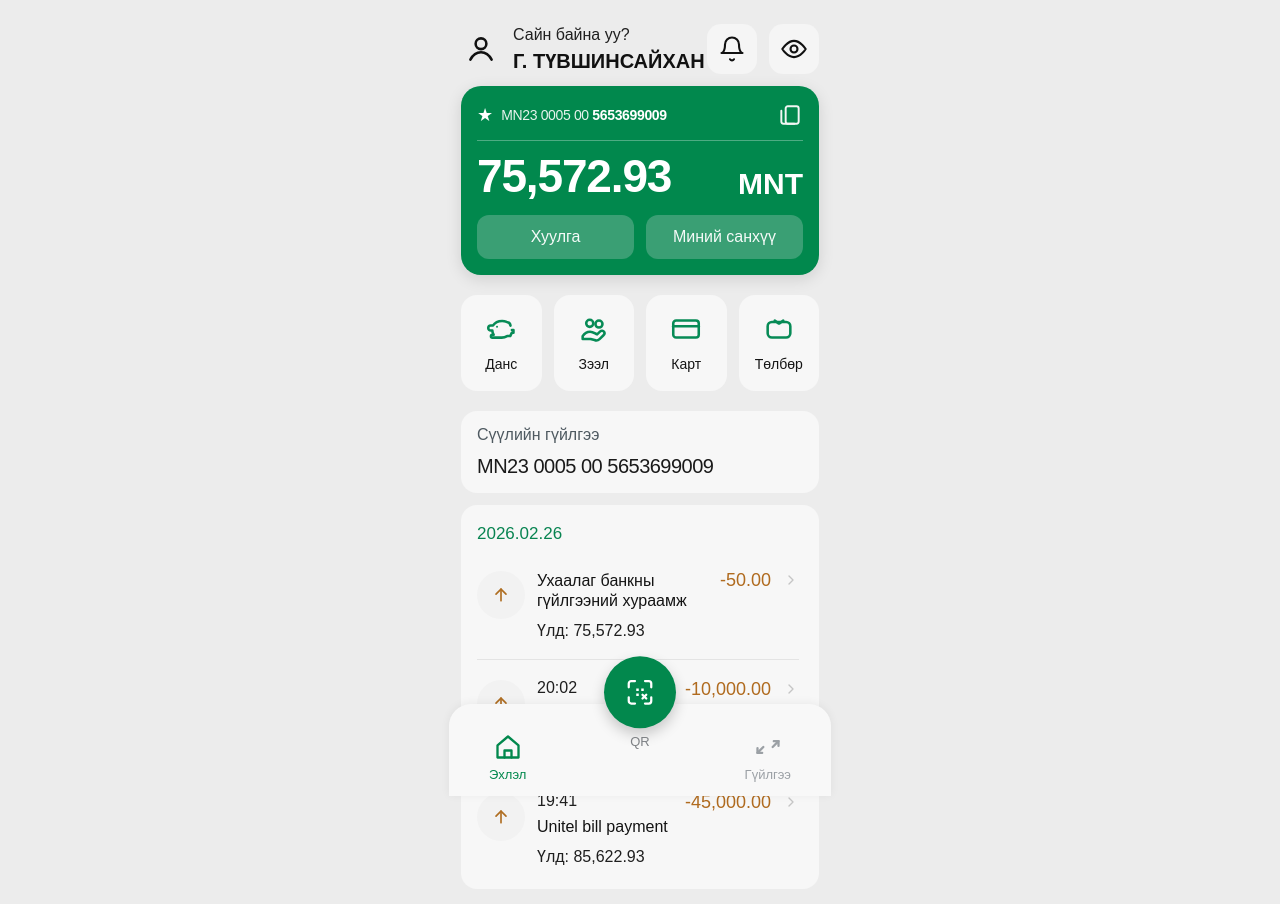
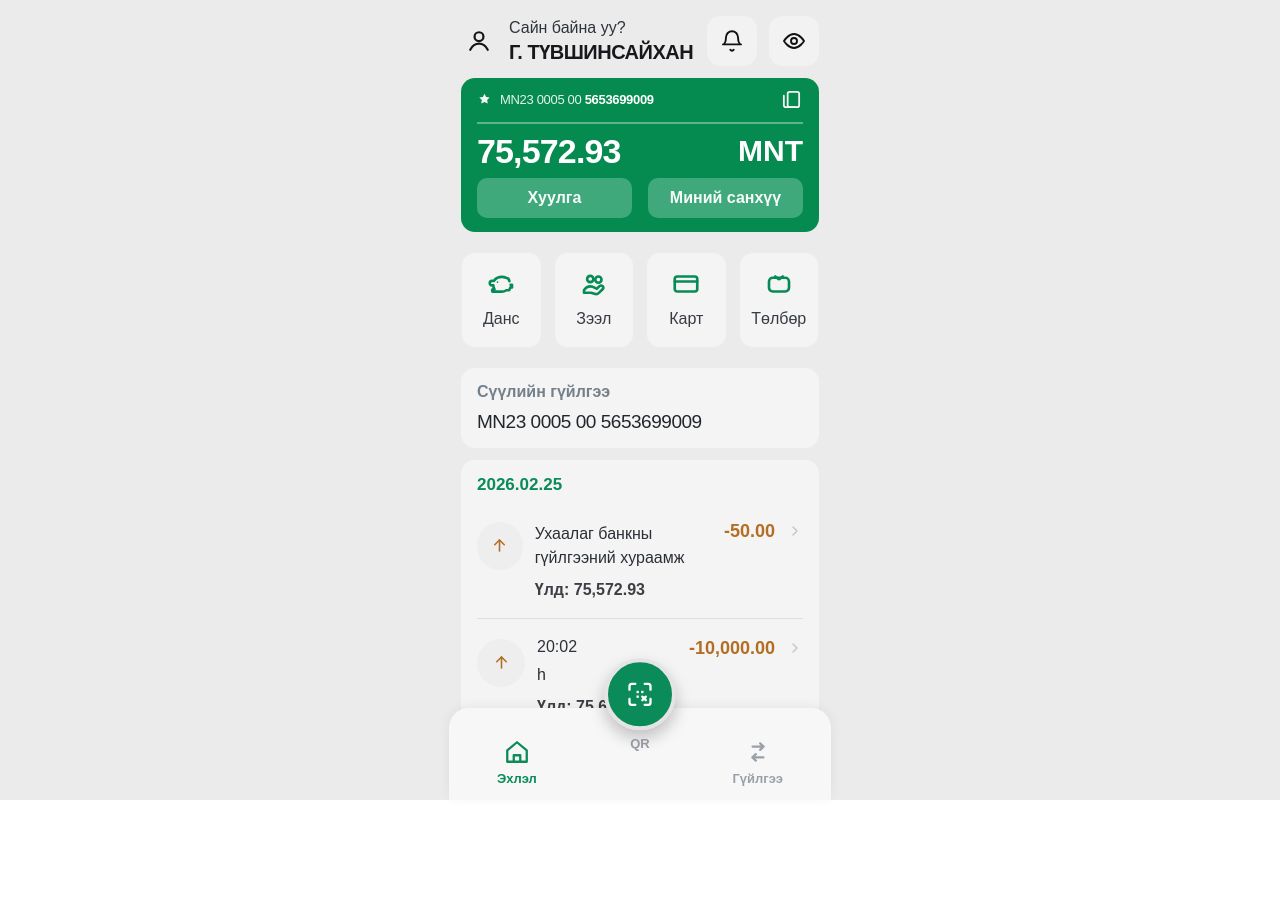
Before and after one commit to Tuvshee555/Bank, a Next.js app: page / in a window 1280 px wide. Shown: the top 904 px of the page. After the commit the page ends 800 px from the top, so only its background shows below. Built offline with nearby package versions, Linux system fonts and the light colour scheme.

Commit message:
i think everything with the ai is done now my hand needs to work

```diff
--- a/app/globals.css
+++ b/app/globals.css
@@ -20,6 +20,7 @@
 }
 
 body {
+  margin: 0;
   background: var(--background);
   color: var(--foreground);
   font-family: Arial, Helvetica, sans-serif;
--- a/app/page.jsx
+++ b/app/page.jsx
@@ -7,9 +7,10 @@ import BottomNav from "../components/home/BottomNav";
 
 export default function Home() {
   return (
-    <main className="min-h-[100dvh] bg-[#ececec] text-[#111]">
+    <main className="h-[100svh] overflow-hidden bg-[#ebebeb] text-[#111]">
+      <div className="mx-auto h-full w-full max-w-[390px]">
         <div
-        className="mx-auto w-full max-w-[390px] pb-[120px]"
+          className="h-full overflow-y-auto overscroll-y-contain pb-[calc(108px+env(safe-area-inset-bottom))]"
           style={{ paddingTop: "max(env(safe-area-inset-top), 8px)" }}
         >
           <AccountHeader />
@@ -18,6 +19,7 @@ export default function Home() {
           <LastTransactionAccount />
           <Transactions />
         </div>
+      </div>
 
       <BottomNav />
     </main>
--- a/components/home/AccountHeader.jsx
+++ b/components/home/AccountHeader.jsx
@@ -1,15 +1,15 @@
 export default function AccountHeader() {
   return (
-    <div className="mt-4 flex items-center justify-between px-4">
+    <div className="mt-2 flex items-center justify-between px-4">
       <div className="flex items-center gap-3">
-        <div className="flex h-10 w-10 items-center justify-center rounded-full">
+        <div className="flex h-9 w-9 items-center justify-center">
           <svg
-            width="34"
-            height="34"
+            width="28"
+            height="28"
             viewBox="0 0 24 24"
             fill="none"
-            stroke="#111"
-            strokeWidth="1.8"
+            stroke="#141414"
+            strokeWidth="1.9"
             strokeLinecap="round"
             strokeLinejoin="round"
             aria-hidden="true"
@@ -20,23 +20,23 @@ export default function AccountHeader() {
         </div>
 
         <div className="leading-tight">
-          <p className="text-[16px] font-medium text-[#1f1f1f]">Сайн байна уу?</p>
-          <p className="mt-1 text-[20px] font-bold text-[#111]">Г. ТҮВШИНСАЙХАН</p>
+          <p className="text-[16px] font-medium text-[#2d3339]">Сайн байна уу?</p>
+          <p className="mt-0.5 text-[20px] font-bold tracking-tight text-[#16181b]">Г. ТҮВШИНСАЙХАН</p>
         </div>
       </div>
 
       <div className="flex items-center gap-3">
         <button
-          className="flex h-[50px] w-[50px] items-center justify-center rounded-[14px] bg-[#f5f5f5]"
+          className="flex h-[50px] w-[50px] items-center justify-center rounded-[14px] bg-[#f2f2f2]"
           aria-label="Notifications"
         >
           <svg
-            width="28"
-            height="28"
+            width="24"
+            height="24"
             viewBox="0 0 24 24"
             fill="none"
             stroke="#111"
-            strokeWidth="1.8"
+            strokeWidth="1.9"
             strokeLinecap="round"
             strokeLinejoin="round"
             aria-hidden="true"
@@ -47,16 +47,16 @@ export default function AccountHeader() {
         </button>
 
         <button
-          className="flex h-[50px] w-[50px] items-center justify-center rounded-[14px] bg-[#f5f5f5]"
+          className="flex h-[50px] w-[50px] items-center justify-center rounded-[14px] bg-[#f2f2f2]"
           aria-label="Hide balance"
         >
           <svg
-            width="28"
-            height="28"
+            width="24"
+            height="24"
             viewBox="0 0 24 24"
             fill="none"
             stroke="#111"
-            strokeWidth="1.8"
+            strokeWidth="1.9"
             strokeLinecap="round"
             strokeLinejoin="round"
             aria-hidden="true"
--- a/components/home/BalanceCard.jsx
+++ b/components/home/BalanceCard.jsx
@@ -1,21 +1,23 @@
 export default function BalanceCard() {
   return (
-    <div className="mx-4 mt-3 rounded-[20px] bg-[#01884d] p-4 text-white shadow-[0_4px_16px_rgba(0,0,0,0.12)]">
+    <div className="mx-4 mt-3 rounded-[14px] bg-[#058a4f] px-4 pb-[14px] pt-[10px] text-white">
       <div className="flex items-center justify-between">
         <div className="flex items-center gap-2 leading-none">
-          <span className="text-[18px]">★</span>
-          <p className="text-[14px] font-medium tracking-tight text-white/90">
+          <svg width="15" height="15" viewBox="0 0 24 24" fill="#f4f9f6" aria-hidden="true">
+            <path d="m12 2.8 2.6 5.2 5.7.8-4.1 4 1 5.7L12 15.8 6.8 18.5l1-5.7-4.1-4 5.7-.8Z" />
+          </svg>
+          <p className="text-[13px] font-medium tracking-tight text-white/90">
             MN23 0005 00 <span className="font-bold text-white">5653699009</span>
           </p>
         </div>
 
         <svg
-          width="26"
-          height="26"
+          width="23"
+          height="23"
           viewBox="0 0 24 24"
           fill="none"
-          stroke="#f2f6f4"
-          strokeWidth="1.8"
+          stroke="#f5f8f6"
+          strokeWidth="1.85"
           strokeLinecap="round"
           strokeLinejoin="round"
           aria-hidden="true"
@@ -25,20 +27,16 @@ export default function BalanceCard() {
         </svg>
       </div>
 
-      <div className="my-3 h-px bg-white/30" />
+      <div className="mb-[10px] mt-[11px] h-[1.5px] bg-white/35" />
 
-      <div className="flex items-end justify-between">
-        <p className="text-[46px] font-semibold leading-none tracking-tight">75,572.93</p>
-        <p className="text-[30px] font-semibold leading-none">MNT</p>
+      <div className="flex items-end justify-between leading-none">
+        <p className="text-[34px] font-semibold tracking-tight">75,572.93</p>
+        <p className="pb-[2px] text-[30px] font-semibold">MNT</p>
       </div>
 
-      <div className="mt-4 grid grid-cols-2 gap-3">
-        <button className="rounded-[12px] bg-[#3a9f74] py-2.5 text-[16px] font-medium text-white/95">
-          Хуулга
-        </button>
-        <button className="rounded-[12px] bg-[#3a9f74] py-2.5 text-[16px] font-medium text-white/95">
-          Миний санхүү
-        </button>
+      <div className="mt-[10px] grid grid-cols-2 gap-4">
+        <button className="h-[40px] rounded-[10px] bg-[#40a97c] text-[16px] font-semibold text-white/95">Хуулга</button>
+        <button className="h-[40px] rounded-[10px] bg-[#40a97c] text-[16px] font-semibold text-white/95">Миний санхүү</button>
       </div>
     </div>
   );
--- a/components/home/BottomNav.jsx
+++ b/components/home/BottomNav.jsx
@@ -6,19 +6,20 @@ export default function BottomNav() {
   const router = useRouter();
 
   return (
-    <div className="fixed bottom-0 left-1/2 w-full max-w-[390px] -translate-x-1/2 px-1 pb-1">
-      <div className="relative flex h-[92px] items-end justify-between rounded-t-[22px] bg-[#f8f8f8] px-10 pb-3 shadow-[0_-1px_10px_rgba(0,0,0,0.06)]">
-        <button className="flex flex-col items-center text-[#02884d]" aria-label="Home">
-          <svg width="28" height="28" viewBox="0 0 24 24" fill="none" stroke="#02884d" strokeWidth="2" strokeLinecap="round" strokeLinejoin="round" aria-hidden="true">
+    <div className="fixed inset-x-0 bottom-0 z-[60] flex justify-center">
+      <div className="w-full max-w-[390px] px-1 pb-[env(safe-area-inset-bottom)]">
+        <div className="relative flex h-[92px] items-end justify-between rounded-t-[20px] bg-[#f7f7f7] px-12 pb-3 shadow-[0_-2px_12px_rgba(0,0,0,0.06)]">
+        <button className="flex flex-col items-center text-[#0a8b58]" aria-label="Home">
+          <svg width="26" height="26" viewBox="0 0 24 24" fill="none" stroke="#0a8b58" strokeWidth="2.1" strokeLinecap="round" strokeLinejoin="round" aria-hidden="true">
             <path d="M3 10.6 12 3l9 7.6V21H3z" />
             <path d="M9 21v-6h6v6" />
           </svg>
-          <span className="mt-1 text-[13px] font-medium">Эхлэл</span>
+          <span className="mt-1 text-[13px] font-semibold">Эхлэл</span>
         </button>
 
-        <div className="absolute left-1/2 top-0 -translate-x-1/2 -translate-y-1/2">
-          <div className="flex h-[72px] w-[72px] items-center justify-center rounded-full bg-[#02884d] shadow-[0_6px_14px_rgba(0,0,0,0.2)]">
-            <svg width="30" height="30" viewBox="0 0 24 24" fill="none" stroke="#fff" strokeWidth="1.8" strokeLinecap="round" strokeLinejoin="round" aria-hidden="true">
+        <div className="absolute left-1/2 top-0 -translate-x-1/2 -translate-y-[52%]">
+          <div className="flex h-[72px] w-[72px] items-center justify-center rounded-full border-4 border-[#e4e4e4] bg-[#0a8b58] shadow-[0_8px_16px_rgba(0,0,0,0.22)]">
+            <svg width="28" height="28" viewBox="0 0 24 24" fill="none" stroke="#fff" strokeWidth="2" strokeLinecap="round" strokeLinejoin="round" aria-hidden="true">
               <path d="M8 3H5a2 2 0 0 0-2 2v3" />
               <path d="M16 3h3a2 2 0 0 1 2 2v3" />
               <path d="M8 21H5a2 2 0 0 1-2-2v-3" />
@@ -30,18 +31,19 @@ export default function BottomNav() {
               <path d="m17 14-3 3" />
             </svg>
           </div>
-          <p className="mt-1 text-center text-[13px] text-[#7d8084]">QR</p>
+          <p className="mt-1 text-center text-[13px] font-semibold text-[#95999f]">QR</p>
         </div>
 
-        <button onClick={() => router.push("/send")} className="flex flex-col items-center text-[#9ba0a5]" aria-label="Transactions">
-          <svg width="28" height="28" viewBox="0 0 24 24" fill="none" stroke="#9ba0a5" strokeWidth="2" strokeLinecap="round" strokeLinejoin="round" aria-hidden="true">
-            <path d="M17 7h4v4" />
-            <path d="M21 7l-5 5" />
-            <path d="M7 17H3v-4" />
-            <path d="M3 17l5-5" />
+        <button onClick={() => router.push("/send")} className="flex flex-col items-center text-[#9aa0a7]" aria-label="Transactions">
+          <svg width="26" height="26" viewBox="0 0 24 24" fill="none" stroke="#9aa0a7" strokeWidth="2.1" strokeLinecap="round" strokeLinejoin="round" aria-hidden="true">
+            <path d="M7 7h10" />
+            <path d="m14 4 3 3-3 3" />
+            <path d="M17 17H7" />
+            <path d="m10 14-3 3 3 3" />
           </svg>
-          <span className="mt-1 text-[13px] font-medium">Гүйлгээ</span>
+          <span className="mt-1 text-[13px] font-semibold">Гүйлгээ</span>
         </button>
+      </div>
       </div>
     </div>
   );
--- a/components/home/LastTransactionAccount.jsx
+++ b/components/home/LastTransactionAccount.jsx
@@ -1,8 +1,8 @@
 export default function LastTransactionAccount() {
   return (
-    <div className="mx-4 mt-5 rounded-[16px] bg-[#f7f7f7] px-4 py-3 text-[#1a1a1a]">
-      <p className="text-[16px] text-[#4e5960]">Сүүлийн гүйлгээ</p>
-      <p className="mt-1 text-[20px] font-medium tracking-tight">MN23 0005 00 5653699009</p>
+    <div className="mx-4 mt-5 rounded-[14px] bg-[#f4f4f4] px-4 py-3 text-[#1a1a1a]">
+      <p className="text-[16px] font-semibold text-[#74808b]">Сүүлийн гүйлгээ</p>
+      <p className="mt-1 text-[19px] font-medium tracking-tight text-[#22272e]">MN23 0005 00 5653699009</p>
     </div>
   );
 }
--- a/components/home/QuickActions.jsx
+++ b/components/home/QuickActions.jsx
@@ -1,7 +1,7 @@
 function QuickActionIcon({ type }) {
   if (type === "piggy") {
     return (
-      <svg width="34" height="34" viewBox="0 0 24 24" fill="none" stroke="#078b56" strokeWidth="1.8" strokeLinecap="round" strokeLinejoin="round" aria-hidden="true">
+      <svg width="30" height="30" viewBox="0 0 24 24" fill="none" stroke="#078b56" strokeWidth="2.1" strokeLinecap="round" strokeLinejoin="round" aria-hidden="true">
         <path d="M18.7 9.7a3 3 0 0 0-2.7-2.7 8.4 8.4 0 0 0-3.2-.7c-2.9 0-5.2 1.2-6.4 3.2H4.8a1.8 1.8 0 0 0 0 3.6h1.1c0 1.1.3 2.1.9 3h-.9a1 1 0 0 0 0 2h6.6a7.1 7.1 0 0 0 3.8-1.1h2.2l1.1-2.3h1.2v-2h-1.1" />
         <circle cx="9.2" cy="10.4" r=".7" fill="#078b56" stroke="none" />
       </svg>
@@ -10,7 +10,7 @@ function QuickActionIcon({ type }) {
 
   if (type === "loan") {
     return (
-      <svg width="34" height="34" viewBox="0 0 24 24" fill="none" stroke="#078b56" strokeWidth="1.8" strokeLinecap="round" strokeLinejoin="round" aria-hidden="true">
+      <svg width="30" height="30" viewBox="0 0 24 24" fill="none" stroke="#078b56" strokeWidth="2.1" strokeLinecap="round" strokeLinejoin="round" aria-hidden="true">
         <circle cx="9" cy="8" r="2.5" />
         <circle cx="15.5" cy="8.5" r="2.5" />
         <path d="M4 17c1.3-2 3.2-3.1 5.2-3.1 2.2 0 3.5 1.3 5 1.9l2.2-2.1c.8-.7 2.1-.6 2.7.2.5.8.3 1.9-.4 2.5l-2.8 2.7c-.9.9-2.3 1.2-3.5.7L9.6 19H4Z" />
@@ -20,7 +20,7 @@ function QuickActionIcon({ type }) {
 
   if (type === "card") {
     return (
-      <svg width="34" height="34" viewBox="0 0 24 24" fill="none" stroke="#078b56" strokeWidth="1.8" strokeLinecap="round" strokeLinejoin="round" aria-hidden="true">
+      <svg width="30" height="30" viewBox="0 0 24 24" fill="none" stroke="#078b56" strokeWidth="2.1" strokeLinecap="round" strokeLinejoin="round" aria-hidden="true">
         <rect x="3" y="6" width="18" height="12" rx="2" />
         <path d="M3 10h18" />
       </svg>
@@ -28,7 +28,7 @@ function QuickActionIcon({ type }) {
   }
 
   return (
-    <svg width="34" height="34" viewBox="0 0 24 24" fill="none" stroke="#078b56" strokeWidth="1.8" strokeLinecap="round" strokeLinejoin="round" aria-hidden="true">
+    <svg width="30" height="30" viewBox="0 0 24 24" fill="none" stroke="#078b56" strokeWidth="2.1" strokeLinecap="round" strokeLinejoin="round" aria-hidden="true">
       <rect x="4" y="7" width="16" height="11" rx="3" />
       <path d="M9 6l2.5 2M15 6l-2.5 2" />
     </svg>
@@ -46,9 +46,9 @@ export default function QuickActions() {
   return (
     <div className="mx-4 mt-5 grid grid-cols-4 gap-3">
       {items.map((item) => (
-        <div key={item.label} className="flex h-[96px] flex-col items-center justify-center rounded-[16px] bg-[#f7f7f7]">
+        <div key={item.label} className="flex h-[96px] flex-col items-center justify-center rounded-[14px] border border-[#ececec] bg-[#f4f4f4]">
           <QuickActionIcon type={item.id} />
-          <p className="mt-2 text-[14px] font-medium text-[#151515]">{item.label}</p>
+          <p className="mt-2 text-[16px] font-medium text-[#373c42]">{item.label}</p>
         </div>
       ))}
     </div>
--- a/components/home/Transactions.jsx
+++ b/components/home/Transactions.jsx
@@ -1,37 +1,29 @@
 "use client";
 
-function getTodayDate() {
-  const now = new Date();
-  const year = now.getFullYear();
-  const month = String(now.getMonth() + 1).padStart(2, "0");
-  const day = String(now.getDate()).padStart(2, "0");
-  return `${year}.${month}.${day}`;
-}
-
 function TransactionRow({ time, description, balance, amount }) {
-  const amountColor = amount.startsWith("-") ? "text-[#b06b1f]" : "text-[#088451]";
+  const amountColor = amount.startsWith("-") ? "text-[#b36e24]" : "text-[#088451]";
 
   return (
     <div className="py-4">
       <div className="flex items-start justify-between">
         <div className="flex gap-3">
-          <div className="mt-1 flex h-12 w-12 items-center justify-center rounded-full bg-[#f2f2f2]">
-            <svg width="20" height="20" viewBox="0 0 24 24" fill="none" stroke="#af6e22" strokeWidth="2" strokeLinecap="round" strokeLinejoin="round" aria-hidden="true">
+          <div className="mt-1 flex h-12 w-12 items-center justify-center rounded-full bg-[#eeeeee]">
+            <svg width="19" height="19" viewBox="0 0 24 24" fill="none" stroke="#b36e24" strokeWidth="2" strokeLinecap="round" strokeLinejoin="round" aria-hidden="true">
               <path d="M12 19V5" />
               <path d="M6 11l6-6 6 6" />
             </svg>
           </div>
 
           <div>
-            {time ? <p className="text-[16px] text-[#1f1f1f]">{time}</p> : null}
-            <p className="mt-1 max-w-[170px] text-[16px] leading-5 text-[#141414]">{description}</p>
-            <p className="mt-2 text-[16px] text-[#1f1f1f]">Үлд: {balance}</p>
+            {time ? <p className="text-[16px] text-[#2d3238]">{time}</p> : null}
+            <p className="mt-1 max-w-[190px] text-[16px] font-medium leading-6 text-[#2a2f36]">{description}</p>
+            <p className="mt-2 text-[16px] font-semibold text-[#3d3f44]">Үлд: {balance}</p>
           </div>
         </div>
 
         <div className="flex items-center gap-3 pl-2">
-          <p className={`text-[18px] font-medium ${amountColor}`}>{amount}</p>
-          <svg width="16" height="16" viewBox="0 0 24 24" fill="none" stroke="#c5c5c5" strokeWidth="2" strokeLinecap="round" strokeLinejoin="round" aria-hidden="true">
+          <p className={`text-[18px] font-semibold ${amountColor}`}>{amount}</p>
+          <svg width="16" height="16" viewBox="0 0 24 24" fill="none" stroke="#c4c4c4" strokeWidth="2" strokeLinecap="round" strokeLinejoin="round" aria-hidden="true">
             <path d="m9 18 6-6-6-6" />
           </svg>
         </div>
@@ -41,7 +33,7 @@ function TransactionRow({ time, description, balance, amount }) {
 }
 
 export default function Transactions() {
-  const todayDate = getTodayDate();
+  const todayDate = "2026.02.25";
 
   const transactions = [
     {
@@ -78,34 +70,13 @@ export default function Transactions() {
       balance: "150,622.93",
       amount: "-12,400.00",
     },
-    {
-      id: "taxi",
-      time: "15:06",
-      description: "Taxi payment",
-      balance: "163,022.93",
-      amount: "-8,500.00",
-    },
-    {
-      id: "market",
-      time: "13:58",
-      description: "Market purchase",
-      balance: "171,522.93",
-      amount: "-31,200.00",
-    },
-    {
-      id: "salary",
-      time: "09:14",
-      description: "Salary income",
-      balance: "202,722.93",
-      amount: "+250,000.00",
-    },
   ];
 
   return (
-    <div className="mx-4 mt-3 rounded-[16px] bg-[#f7f7f7] p-4 pb-2">
-      <p className="text-[17px] font-medium text-[#088451]">{todayDate}</p>
+    <div className="mx-4 mt-3 rounded-[14px] bg-[#f4f4f4] px-4 pb-2 pt-3">
+      <p className="text-[17px] font-semibold text-[#0a8b58]">{todayDate}</p>
 
-      <div className="mt-1 max-h-[330px] overflow-y-auto pr-1">
+      <div className="mt-1">
         {transactions.map((transaction, index) => (
           <div key={transaction.id}>
             <TransactionRow
@@ -114,7 +85,7 @@ export default function Transactions() {
               balance={transaction.balance}
               amount={transaction.amount}
             />
-            {index < transactions.length - 1 ? <div className="h-px bg-[#e4e4e4]" /> : null}
+            {index < transactions.length - 1 ? <div className="h-px bg-[#dfdfdf]" /> : null}
           </div>
         ))}
       </div>
--- a/components/success/SuccessPageClient.jsx
+++ b/components/success/SuccessPageClient.jsx
@@ -7,7 +7,6 @@ import BalanceCard from "../home/BalanceCard";
 import QuickActions from "../home/QuickActions";
 import LastTransactionAccount from "../home/LastTransactionAccount";
 import Transactions from "../home/Transactions";
-import BottomNav from "../home/BottomNav";
 import SuccessDrawer from "./SuccessDrawer";
 import { formatDateTime, formatMoney } from "./success-utils";
 
@@ -47,8 +46,6 @@ export default function SuccessPageClient() {
           <LastTransactionAccount />
           <Transactions />
         </div>
-
-        <BottomNav />
       </div>
 
       <SuccessDrawer
```
Lines whose indentation alone changed are shown as unchanged.
